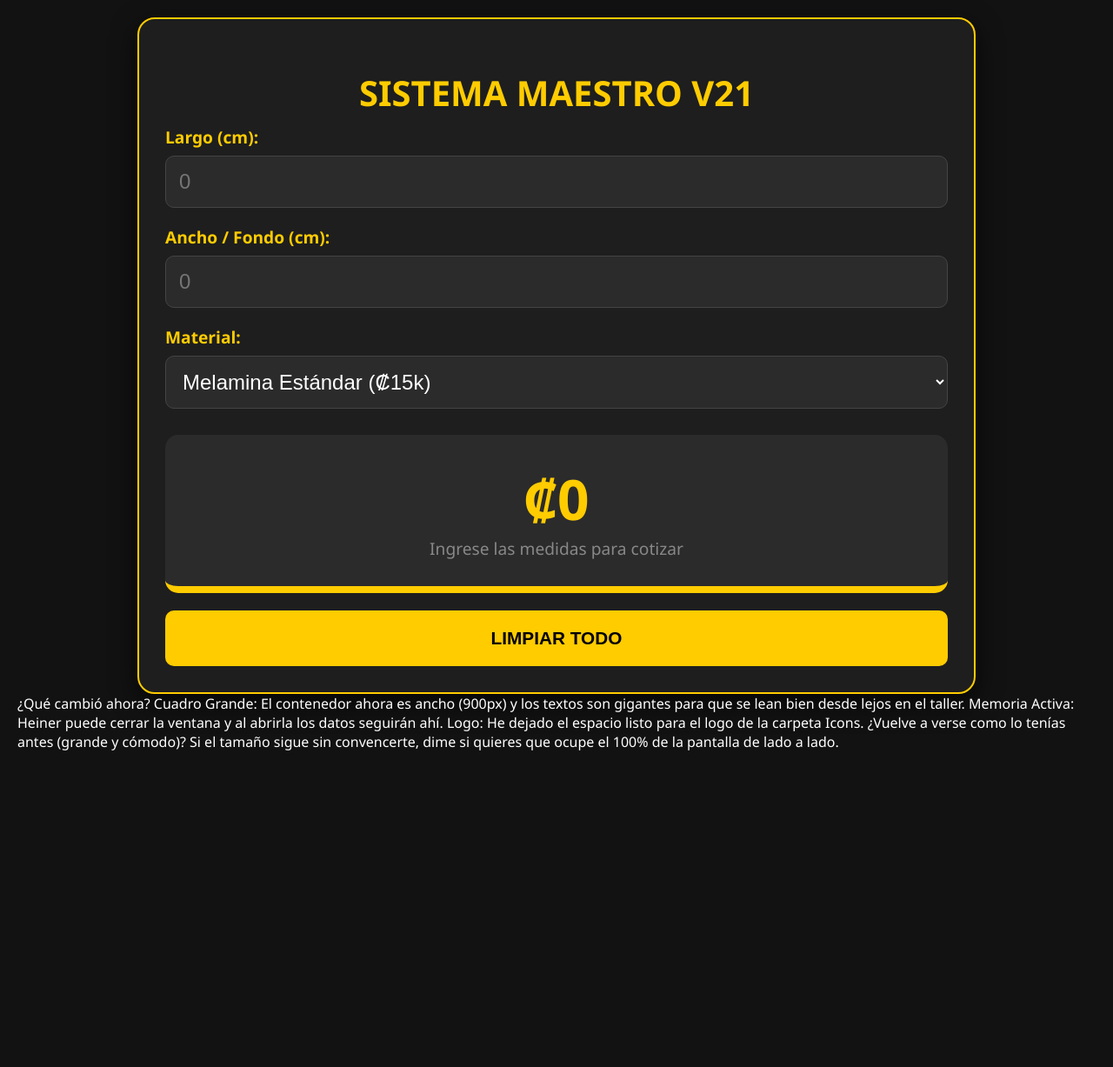
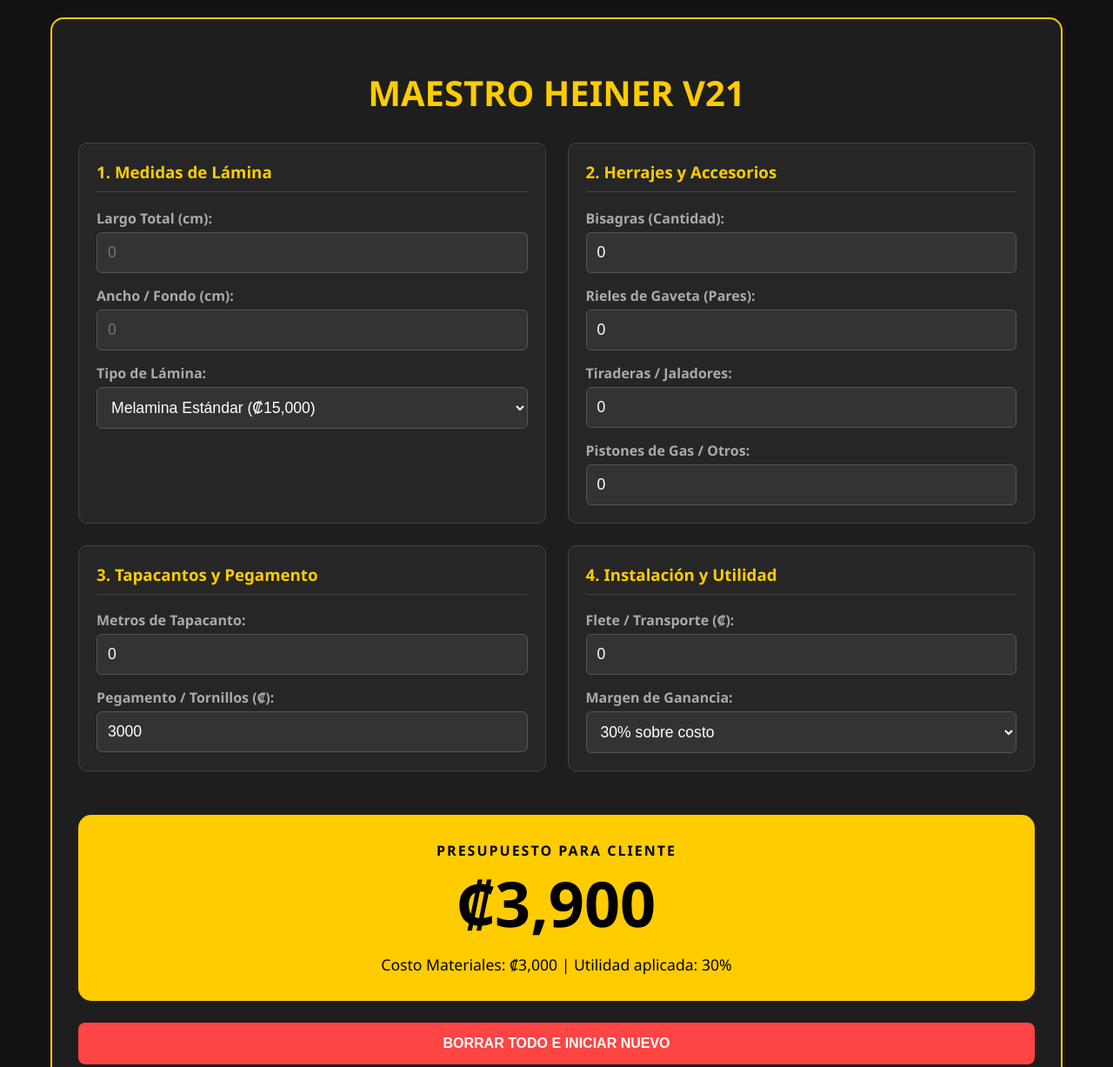
Before and after one commit to shisa2911-png/Muebles-Evoty-App, a plain HTML site: page app.html in a window 1280 px wide. Shown: the top 1227 px of the page at 87% size. Before the commit the page ends 884 px from the top, so only its background shows below. Drawn offline with Linux system fonts and the light colour scheme.

Commit message:
Update app.html

```diff
--- a/app.html
+++ b/app.html
@@ -3,152 +3,150 @@
 <head>
     <meta charset="UTF-8">
     <meta name="viewport" content="width=device-width, initial-scale=1.0">
-    <title>MAESTRO V21 - Muebles Evoty</title>
+    <title>SISTEMA MAESTRO V21 - Muebles Evoty</title>
     <style>
-        /* DISEÑO DE PANTALLA COMPLETA (CUADRO GRANDE) */
-        body {
-            font-family: 'Segoe UI', Tahoma, Geneva, Verdana, sans-serif;
-            background: #121212;
-            color: white;
-            margin: 0;
-            padding: 20px;
-            display: flex;
-            flex-direction: column;
-            align-items: center;
-        }
-        .container {
-            width: 100%;
-            max-width: 900px; /* Aquí es donde se hace GRANDE el cuadro */
-            background: #1e1e1e;
-            padding: 30px;
-            border-radius: 20px;
-            border: 2px solid #ffcc00;
-            box-shadow: 0 10px 30px rgba(0,0,0,0.7);
-        }
-        h1 { color: #ffcc00; text-align: center; font-size: 2.5rem; margin-bottom: 10px; }
+        body { font-family: 'Segoe UI', Arial, sans-serif; background: #121212; color: white; margin: 0; padding: 20px; }
+        .container { max-width: 1100px; margin: auto; background: #1e1e1e; padding: 30px; border-radius: 15px; border: 2px solid #ffcc00; }
+        h1 { color: #ffcc00; text-align: center; margin-bottom: 30px; font-size: 2.5rem; text-transform: uppercase; }
 
-        /* Entradas de datos grandes */
-        .input-group { margin-bottom: 20px; }
-        label { display: block; color: #ffcc00; font-weight: bold; margin-bottom: 8px; font-size: 1.2rem; }
-        input, select {
-            width: 100%;
-            padding: 15px;
-            background: #2b2b2b;
-            border: 1px solid #444;
-            color: white;
-            border-radius: 10px;
-            font-size: 1.5rem; /* Números grandes para Heiner */
-            box-sizing: border-box;
-        }
+        /* Layout de Cuadrícula Grande */
+        .grid-principal { display: grid; grid-template-columns: 1fr 1fr; gap: 25px; }
+        .seccion { background: #262626; padding: 20px; border-radius: 10px; border: 1px solid #444; }
+        h3 { color: #ffcc00; margin-top: 0; border-bottom: 1px solid #444; padding-bottom: 10px; }
 
-        /* Área de resultado gigante */
-        .resultado-box {
-            background: #2b2b2b;
-            padding: 30px;
-            border-radius: 15px;
-            text-align: center;
-            margin-top: 30px;
-            border-bottom: 8px solid #ffcc00;
-        }
-        #res { font-size: 4rem; color: #ffcc00; margin: 0; }
-        #detalle { font-size: 1.2rem; color: #888; }
+        label { display: block; margin-top: 15px; font-weight: bold; color: #aaa; }
+        input, select { width: 100%; padding: 12px; margin-top: 5px; background: #333; border: 1px solid #555; color: white; border-radius: 6px; font-size: 1.1rem; box-sizing: border-box; }
 
-        button {
-            width: 100%;
-            padding: 20px;
-            background: #ffcc00;
-            color: black;
-            border: none;
-            border-radius: 10px;
-            font-weight: bold;
-            font-size: 1.3rem;
-            cursor: pointer;
-            margin-top: 20px;
-        }
-        img { display: block; margin: 0 auto 20px; max-width: 150px; }
+        /* Resultados */
+        .totales { grid-column: span 2; background: #ffcc00; color: black; padding: 30px; border-radius: 15px; text-align: center; margin-top: 25px; }
+        #precio-final { font-size: 4.5rem; font-weight: bold; margin: 0; }
+        .desglose-texto { font-size: 1.1rem; margin-top: 10px; font-weight: 500; }
+
+        button { background: #ff4444; color: white; border: none; padding: 15px; width: 100%; border-radius: 8px; cursor: pointer; font-weight: bold; margin-top: 25px; font-size: 1rem; }
+        .logo { display: block; margin: 0 auto 20px; max-width: 130px; }
+
+        @media (max-width: 800px) { .grid-principal { grid-template-columns: 1fr; } .totales { grid-column: span 1; } }
     </style>
 </head>
 <body>
 
 <div class="container">
-        <img src="Icons/icon-192x192.png" alt="Muebles Evoty" onerror="this.style.display='none'">
+    <img src="Icons/icon-192x192.png" alt="Muebles Evoty" class="logo" onerror="this.style.display='none'">
+    <h1>MAESTRO HEINER V21</h1>
 
-        <h1>SISTEMA MAESTRO V21</h1>
-
-        <div class="input-group">
-            <label>Largo (cm):</label>
+    <div class="grid-principal">
+        <div class="seccion">
+            <h3>1. Medidas de Lámina</h3>
+            <label>Largo Total (cm):</label>
             <input type="number" id="l" placeholder="0" oninput="calcular()">
-        </div>
-
-        <div class="input-group">
             <label>Ancho / Fondo (cm):</label>
             <input type="number" id="a" placeholder="0" oninput="calcular()">
-        </div>
-
-        <div class="input-group">
-            <label>Material:</label>
-            <select id="m" onchange="calcular()">
-                <option value="15000">Melamina Estándar (₡15k)</option>
-                <option value="19000">Melamina Hidrófuga (₡19k)</option>
-                <option value="25000">Madera Sólida (₡25k)</option>
+            <label>Tipo de Lámina:</label>
+            <select id="p_lamina" onchange="calcular()">
+                <option value="15000">Melamina Estándar (₡15,000)</option>
+                <option value="19500">Melamina Hidrófuga (₡19,500)</option>
+                <option value="28000">Madera Sólida / Especial (₡28,000)</option>
             </select>
         </div>
 
-        <div class="resultado-box">
-            <h2 id="res">₡0</h2>
-            <div id="detalle">Ingrese las medidas para cotizar</div>
+        <div class="seccion">
+            <h3>2. Herrajes y Accesorios</h3>
+            <label>Bisagras (Cantidad):</label>
+            <input type="number" id="bisagras" value="0" oninput="calcular()">
+            <label>Rieles de Gaveta (Pares):</label>
+            <input type="number" id="rieles" value="0" oninput="calcular()">
+            <label>Tiraderas / Jaladores:</label>
+            <input type="number" id="tira" value="0" oninput="calcular()">
+            <label>Pistones de Gas / Otros:</label>
+            <input type="number" id="extras" value="0" oninput="calcular()">
         </div>
 
-        <button onclick="borrar()">LIMPIAR TODO</button>
+        <div class="seccion">
+            <h3>3. Tapacantos y Pegamento</h3>
+            <label>Metros de Tapacanto:</label>
+            <input type="number" id="tapa_m" value="0" oninput="calcular()">
+            <label>Pegamento / Tornillos (₡):</label>
+            <input type="number" id="insumos" value="3000" oninput="calcular()">
+        </div>
+
+        <div class="seccion">
+            <h3>4. Instalación y Utilidad</h3>
+            <label>Flete / Transporte (₡):</label>
+            <input type="number" id="flete" value="0" oninput="calcular()">
+            <label>Margen de Ganancia:</label>
+            <select id="margen" onchange="calcular()">
+                <option value="1.30">30% sobre costo</option>
+                <option value="1.50">50% (Recomendado)</option>
+                <option value="1.80">80% (Diseño Especial)</option>
+                <option value="2.00">100% (Duplicar)</option>
+            </select>
+        </div>
+
+        <div class="totales">
+            <p style="margin:0; font-weight:bold; letter-spacing: 2px;">PRESUPUESTO PARA CLIENTE</p>
+            <h2 id="precio-final">₡0</h2>
+            <div id="desglose" class="desglose-texto">Esperando datos...</div>
+        </div>
+    </div>
+
+    <button onclick="borrarDatos()">BORRAR TODO E INICIAR NUEVO</button>
 </div>
 
 <script>
-        // RECUPERAR DATOS AL ABRIR
+    // PRECIOS FIJOS DE HERRAJES (Puedes editarlos aquí)
+    const COSTO_BISAGRA = 900;
+    const COSTO_RIEL = 3800;
+    const COSTO_TIRADERA = 1500;
+    const COSTO_TAPACANTO_M = 500;
+
+    // Al cargar, recuperar TODO de la memoria
     window.onload = function() {
-            if(localStorage.getItem('evoty_l')) {
-                document.getElementById('l').value = localStorage.getItem('evoty_l');
-                document.getElementById('a').value = localStorage.getItem('evoty_a');
-                document.getElementById('m').value = localStorage.getItem('evoty_m');
+        const ids = ['l','a','p_lamina','bisagras','rieles','tira','extras','tapa_m','insumos','flete','margen'];
+        ids.forEach(id => {
+            if(localStorage.getItem('evoty_v21_'+id)) {
+                document.getElementById(id).value = localStorage.getItem('evoty_v21_'+id);
+            }
+        });
         calcular();
-            }
+    };
+
+    function calcular() {
+        // Obtener valores
+        let l = parseFloat(document.getElementById('l').value) || 0;
+        let a = parseFloat(document.getElementById('a').value) || 0;
+        let p_lam = parseFloat(document.getElementById('p_lamina').value);
+        let n_bis = parseFloat(document.getElementById('bisagras').value) || 0;
+        let n_riel = parseFloat(document.getElementById('rieles').value) || 0;
+        let n_tira = parseFloat(document.getElementById('tira').value) || 0;
+        let n_ext = parseFloat(document.getElementById('extras').value) || 0;
+        let m_tapa = parseFloat(document.getElementById('tapa_m').value) || 0;
+        let v_insu = parseFloat(document.getElementById('insumos').value) || 0;
+        let v_flete = parseFloat(document.getElementById('flete').value) || 0;
+        let m_ganancia = parseFloat(document.getElementById('margen').value);
+
+        // Guardar cada paso en memoria
+        const ids = ['l','a','p_lamina','bisagras','rieles','tira','extras','tapa_m','insumos','flete','margen'];
+        ids.forEach(id => localStorage.setItem('evoty_v21_'+id, document.getElementById(id).value));
+
+        // Cálculos matemáticos
+        let c_madera = (l/100) * (a/100) * p_lam;
+        let c_herrajes = (n_bis * COSTO_BISAGRA) + (n_riel * COSTO_RIEL) + (n_tira * COSTO_TIRADERA) + (m_tapa * COSTO_TAPACANTO_M) + n_ext;
+
+        let costo_base = c_madera + c_herrajes + v_insu + v_flete;
+        let precio_venta = Math.round(costo_base * m_ganancia);
+
+        // Mostrar en pantalla
+        document.getElementById('precio-final').innerText = "₡" + precio_venta.toLocaleString();
+        document.getElementById('desglose').innerText = "Costo Materiales: ₡" + Math.round(costo_base).toLocaleString() + " | Utilidad aplicada: " + ((m_ganancia-1)*100).toFixed(0) + "%";
     }
 
-        // CALCULAR Y GUARDAR
-        function calcular() {
-            let l = document.getElementById('l').value;
-            let a = document.getElementById('a').value;
-            let m = document.getElementById('m').value;
-
-            // Guardar en memoria
-            localStorage.setItem('evoty_l', l);
-            localStorage.setItem('evoty_a', a);
-            localStorage.setItem('evoty_m', m);
-
-            if(l > 0 && a > 0) {
-                let m2 = (l/100) * (a/100);
-                let total = Math.round(m2 * m);
-                document.getElementById('res').innerText = "₡" + total.toLocaleString();
-                document.getElementById('detalle').innerText = "Superficie: " + m2.toFixed(2) + " m²";
-            } else {
-                document.getElementById('res').innerText = "₡0";
-                document.getElementById('detalle').innerText = "Esperando medidas...";
-            }
-        }
-
-        function borrar() {
-            if(confirm("¿Borrar cotización actual?")) {
+    function borrarDatos() {
+        if(confirm("¿Seguro que quieres borrar todos los datos de herrajes y medidas?")) {
             localStorage.clear();
             location.reload();
         }
     }
 </script>
+
 </body>
 </html>
-¿Qué cambió ahora?
-Cuadro Grande: El contenedor ahora es ancho (900px) y los textos son gigantes para que se lean bien desde lejos en el taller.
-
-Memoria Activa: Heiner puede cerrar la ventana y al abrirla los datos seguirán ahí.
-
-Logo: He dejado el espacio listo para el logo de la carpeta Icons.
-
-¿Vuelve a verse como lo tenías antes (grande y cómodo)? Si el tamaño sigue sin convencerte, dime si quieres que ocupe el 100% de la pantalla de lado a lado.
```
Lines whose indentation alone changed are shown as unchanged.
